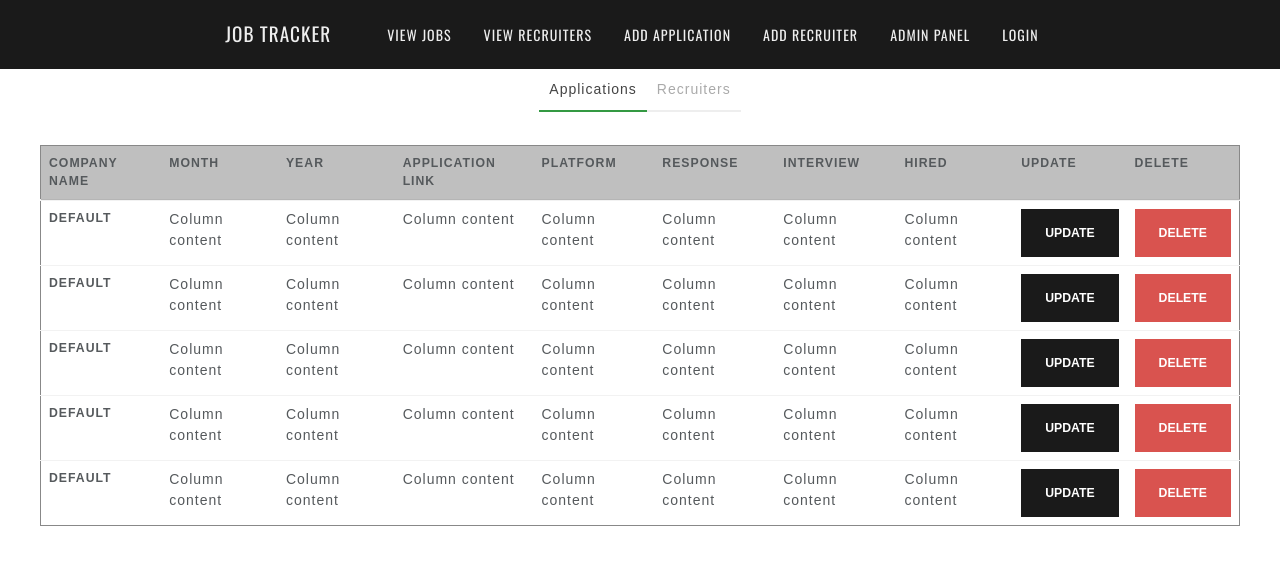
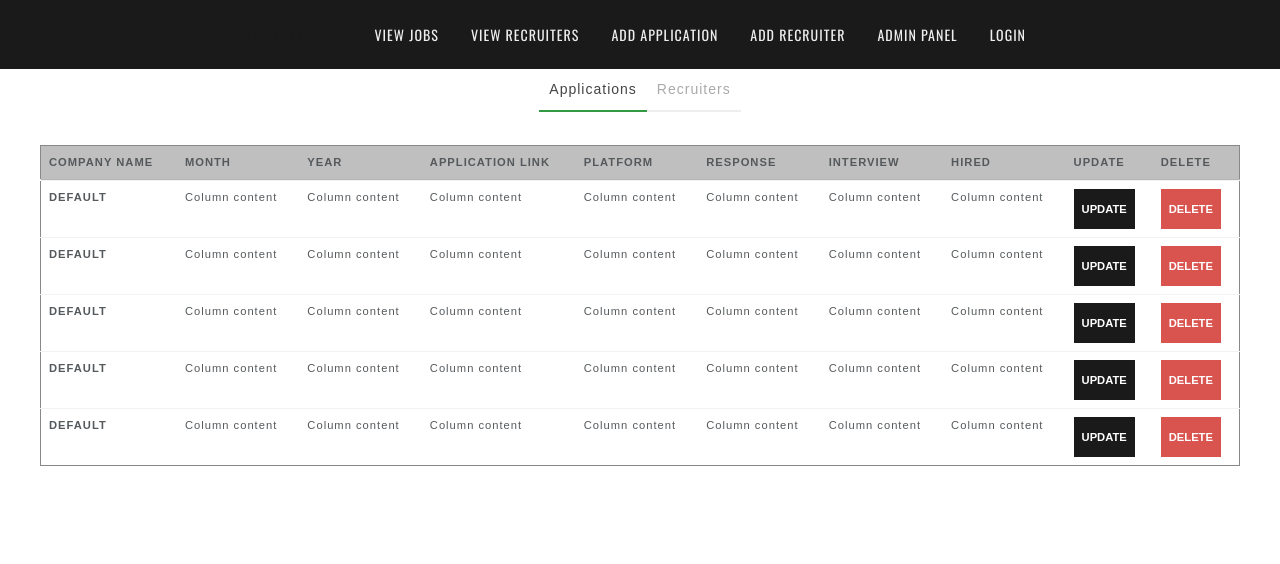
Before and after one commit to adrianpearman/JobTrackerAppv2, a React (Create React App) app in the folder client/: page /admin/content in a window 1280 px wide. Shown: the top 564 px of the page. Built offline with nearby package versions, Linux system fonts and the light colour scheme; a web font is replaced by a local one; what @amcharts/amcharts4 would draw is missing.

Commit message:
additional styling added to project.

```diff
--- a/client/src/styles/components/_header.scss
+++ b/client/src/styles/components/_header.scss
@@ -6,11 +6,12 @@
   padding: 1rem;
 
   &__logo {
-    a {
+    p {
       color: $white;
       font-family: "Oswald", sans-serif;
       text-transform: uppercase;
       font-size: 1.2rem;
+      margin: 0;
     }
   }
 }
--- a/client/src/styles/components/_modal.scss
+++ b/client/src/styles/components/_modal.scss
@@ -14,6 +14,13 @@
   top: 50%;
   left: 50%;
   transform: translate(-50%, -50%);
+  padding: 1.5rem 0;
+
+  .button-container {
+    display: flex;
+    justify-content: space-between;
+    align-items: center;
+  }
 }
 .display-block {
   display: block;
--- a/client/src/styles/components/_table.scss
+++ b/client/src/styles/components/_table.scss
@@ -1,6 +1,13 @@
 .table {
+  font-size: 0.7rem;
   td,
   th {
+    font-size: 0.7rem;
+    padding: 0.5rem;
+  }
+
+  .btn {
+    font-size: 0.7rem;
     padding: 0.5rem;
   }
 }
```
